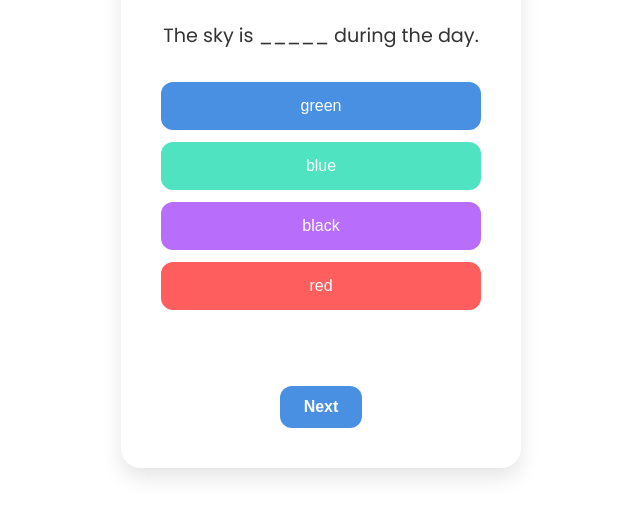
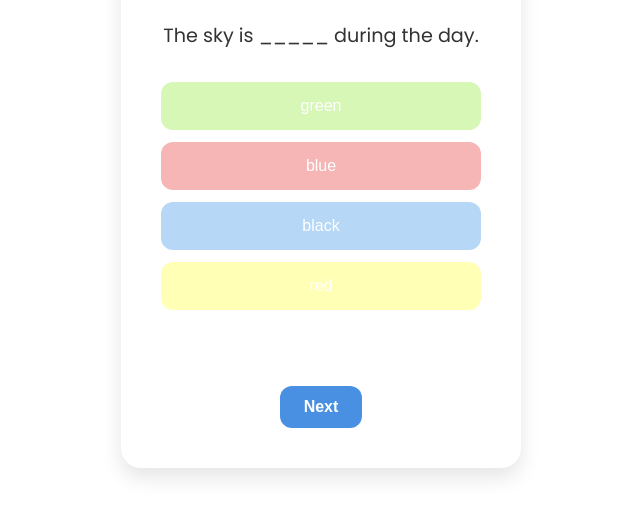
Before and after one commit to English-Wall/Fill-in-the-Blanks, a plain HTML site: page index.html in a window 1280 px wide. Shown: the part 212-728 px from the top of the page, without its empty margins (319-959 px from the left). Drawn offline with Linux system fonts and the light colour scheme.

Commit message:
Update style.css

```diff
--- a/style.css
+++ b/style.css
@@ -63,10 +63,10 @@ h1 {
     font-weight: 400;
 }
 
-.option-btn-1 { background-color: #4A90E2; }
-.option-btn-2 { background-color: #50E3C2; }
-.option-btn-3 { background-color: #B86EFA; }
-.option-btn-4 { background-color: #FF5E5E; }
+.option-btn-1 { background-color: #D6F7B6; }
+.option-btn-2 { background-color: #F6B6B6; }
+.option-btn-3 { background-color: #B6D7F6; }
+.option-btn-4 { background-color: #FFFFB5; }
 
 .option-btn:hover:not(:disabled) {
     filter: brightness(1.1);
```
